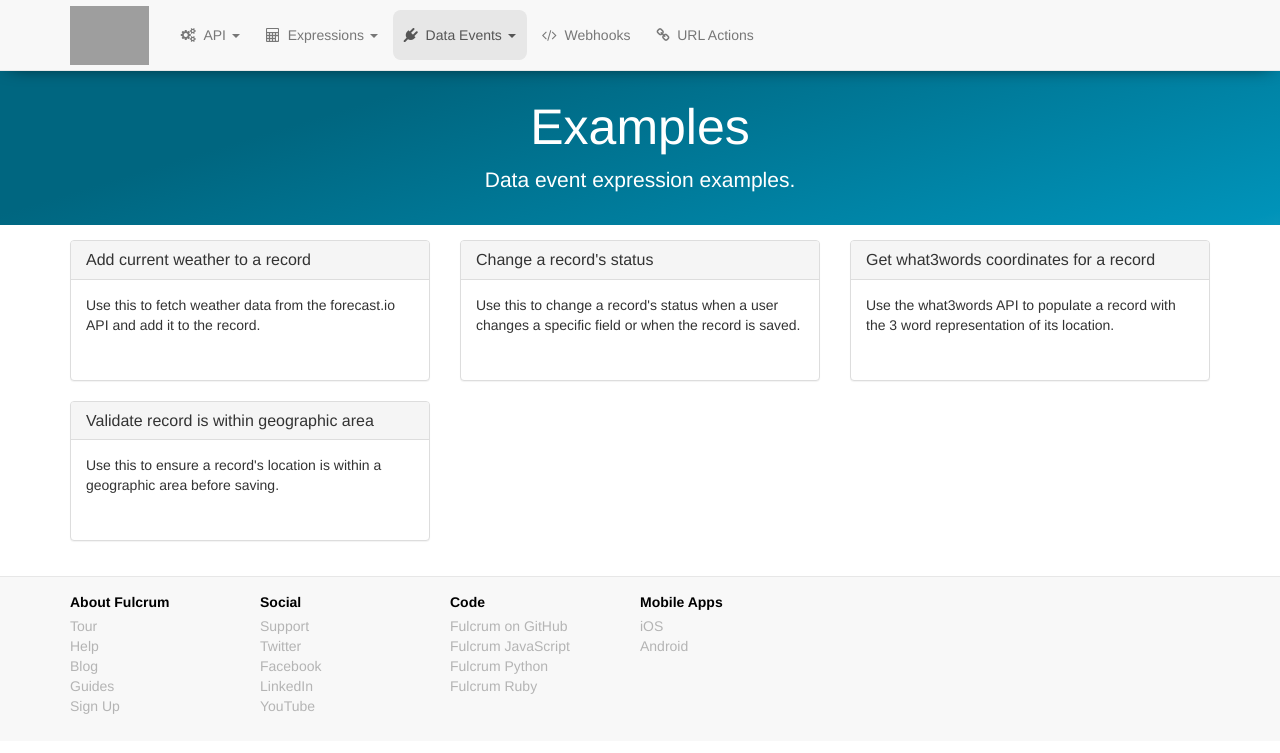
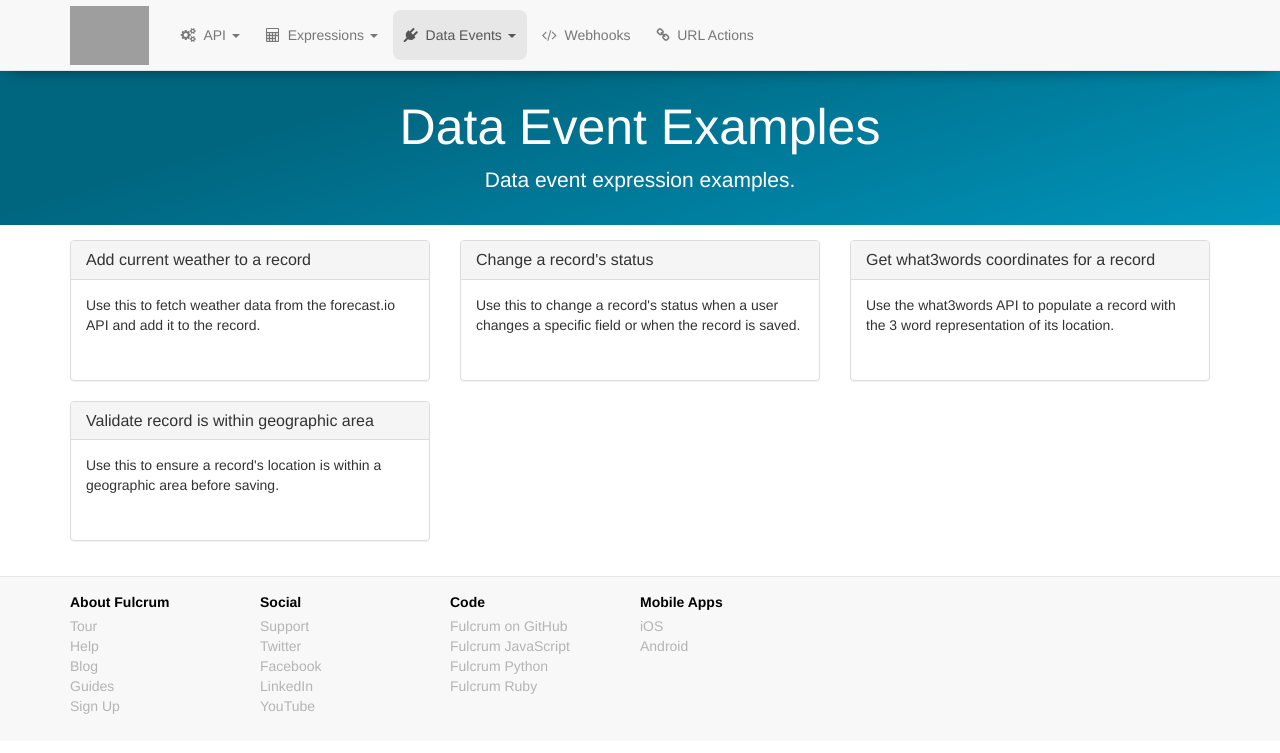
Before and after one commit to rylincoln/developer.fulcrumapp.com, a Jekyll site: the page built from _data-events/examples.md, in a window 1280 px wide. Shown: the top 753 px of the page. Built offline with Jekyll 4.4.1, drawn with Linux system fonts in a browser that asks for light colours; nearby versions of some CDN libraries; grey boxes are pictures that could not be loaded.

Commit message:
Fix duplicate titles.

```diff
--- a/_data-events/examples.md
+++ b/_data-events/examples.md
@@ -2,7 +2,7 @@
 layout: default
 section: data_events
 order: 3
-title: "Examples"
+title: "Data Event Examples"
 description: "Data event expression examples."
 category: section
 ---
```
Also changed, not shown: _expressions/examples.md (+1 -1 lines).
